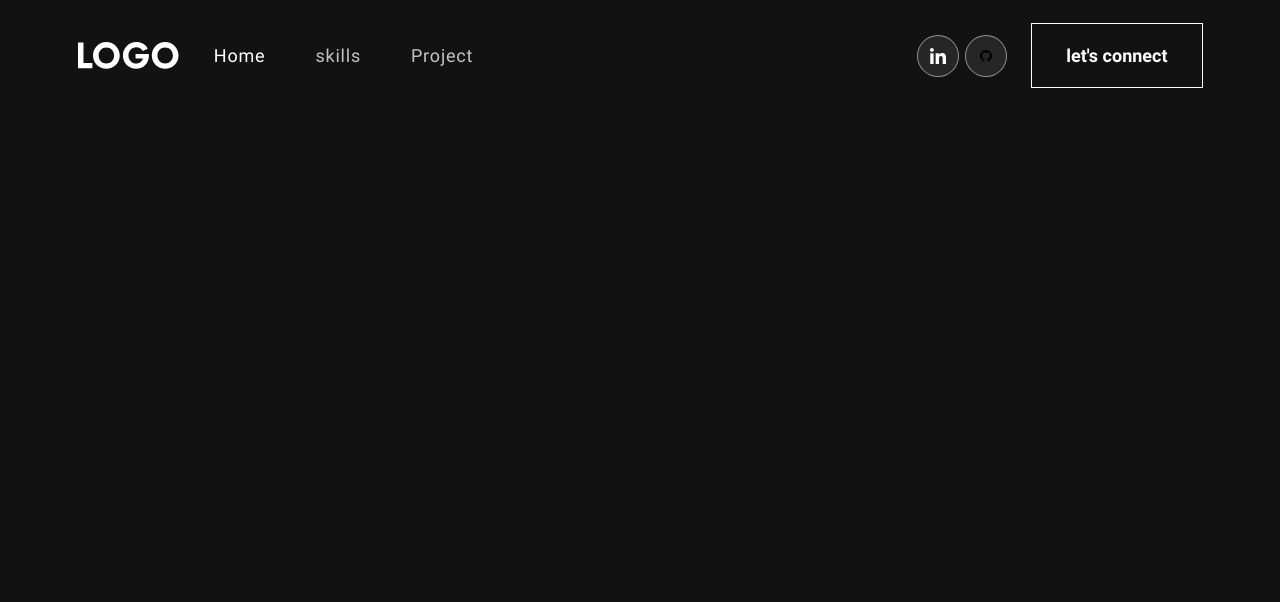
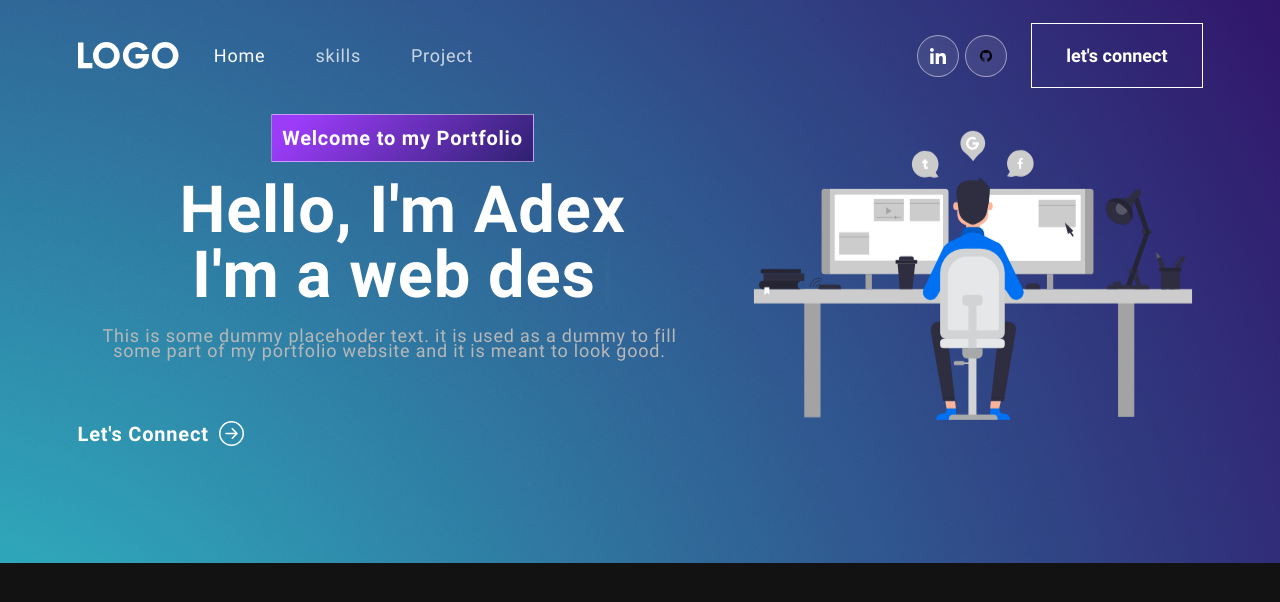
Before and after one commit to adexterity/ADEX-PORTFOLIO, a React (Create React App) app: page / in a window 1280 px wide. Shown: the top 602 px of the page. Built offline with nearby package versions, Linux system fonts and the light colour scheme.

Commit message:
added the banner component

```diff
--- a/src/App.jsx
+++ b/src/App.jsx
@@ -1,6 +1,8 @@
 /* import logo from "./logo.svg"; */
 import "./App.css";
 import { NavBar } from "./components/NavBar";
+import { Banner } from "./components/Banner";
+
 import "bootstrap/dist/css/bootstrap.min.css";
 
 
@@ -8,6 +10,8 @@ function App() {
   return (
     <div className="App">
       <NavBar />
+      <Banner />
+
     </div>
   );
 }
--- /dev/null
+++ b/src/components/Banner.jsx
@@ -0,0 +1,88 @@
+import { React } from "react";
+import { Container, Row, Col } from "react-bootstrap";
+import { ArrowRightCircle } from "react-bootstrap-icons";
+import headerImg from "../assets/img/headerImg.svg";
+import { Typewriter } from "react-simple-typewriter";
+
+export const Banner = () => {
+  /*  const [loopNum, setLoopNum] = useState(0); //this signifies the index of the word displayed on the screen
+  const [isDeleting, setIsDeleting] = useState(false); //to know is the word is being typed out or deleted
+  const toRotate = ["web Developer", "web Designer", "Illustrator"]; //list of all the words to be displayed
+  const [text, setText] = useState[""]; //this indicate the portion of the word to be displayed
+  const [index, setIndex] = useState(1);
+  const [delta, setDelta] = useState(300 - Math.random() * 100);
+  const period = 2000; // it indicates arbitrarily how much time passes out as each word is being typed out
+
+  const tick = () => {
+    let i = loopNum % toRotate.length;
+    let fullText = toRotate[i];
+    let updatedText = isDeleting
+      ? fullText.substring(0, text.length - 1)
+      : fullText.substring(0, text.length + 1);
+    setText(updatedText);
+    if (isDeleting) {
+      setDelta((prevDelta) => prevDelta / 2);
+    }
+    if (!isDeleting && updatedText === fullText) {
+      setIsDeleting(true);
+      setDelta(period);
+    } else if (isDeleting && updatedText === "") {
+      setIsDeleting(false);
+      setLoopNum(loopNum + 1);
+      setIndex(1);
+      setDelta(500);
+    } else {
+      setIndex((prevIndex) => prevIndex + 1);
+    }
+  };
+
+  useEffect(() => {
+    let ticker = setInterval(() => {
+      tick();
+    }, delta);
+    return () => clearInterval(ticker);
+  }, [text]);
+ */
+  return (
+    <section className="banner" id="home">
+      <Container>
+        <Row className="align-items-center">
+          <Col xs={12} md={6} xl={7}>
+            <span className="tagline">Welcome to my Portfolio</span>
+            <h1>
+              {"Hello, I'm Adex "} <br /> {"I'm a "}
+              <span className="wrap">
+                <Typewriter
+                  words={["web developer", "illustrator", "web designer"]}
+                  loop={true}
+                  cursor={true}
+                  cursorStyle="|"
+                  typeSpeed={70}
+                  deleteSpeed={50}
+                  delaySpeed={1000}
+                />
+              </span>
+            </h1>
+            <p>
+              This is some dummy placehoder text. it is used as a dummy to fill
+              some part of my portfolio website and it is meant to look good.
+            </p>
+            <button
+              onClick={() => {
+                console.log("connect");
+              }}
+            >
+              Let's Connect <ArrowRightCircle />
+            </button>
+          </Col>
+          <Col xs={12} md={6} xl={5}>
+            <img
+              src={headerImg}
+              alt="an illustration of a man in front of a computer"
+            />
+          </Col>
+        </Row>
+      </Container>
+    </section>
+  );
+};
```
